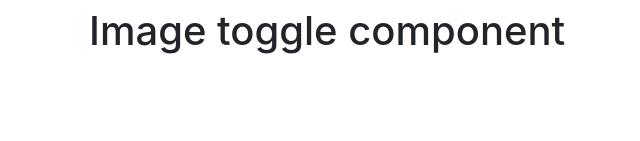
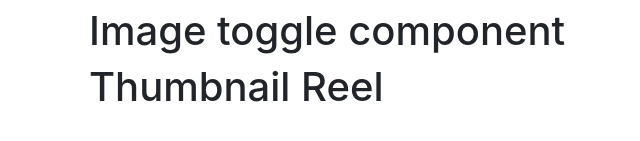
Before and after one commit to PaulGLujan/ben_portfolio, a React (Create React App) app: page / in a window 1280 px wide. Shown: the part 511-652 px from the top of the page, without its empty margins (11-651 px from the left). Built offline with nearby package versions, Linux system fonts and the light colour scheme.

Commit message:
Created and rendered thumb nail reel component

```diff
--- a/src/components/picture_show.js
+++ b/src/components/picture_show.js
@@ -2,6 +2,7 @@ import React from 'react';
 import ImageWindow from './image_window';
 import Caption from './caption';
 import ImageToggle from './image_toggle'
+import ThumbnailReel from './thumbnail_reel';
 
 export default ()=>(
   <div className="container">
@@ -9,5 +10,6 @@ export default ()=>(
     <ImageWindow/>
     <Caption/>
     <ImageToggle/>
+    <ThumbnailReel/>
   </div>
 )
--- /dev/null
+++ b/src/components/thumbnail_reel.js
@@ -0,0 +1,11 @@
+import React, {Component} from 'react';
+
+class ThumbnailReel extends Component {
+  render(){
+    return(
+      <h1>Thumbnail Reel</h1>
+    )
+  }
+}
+
+export default ThumbnailReel;
```
